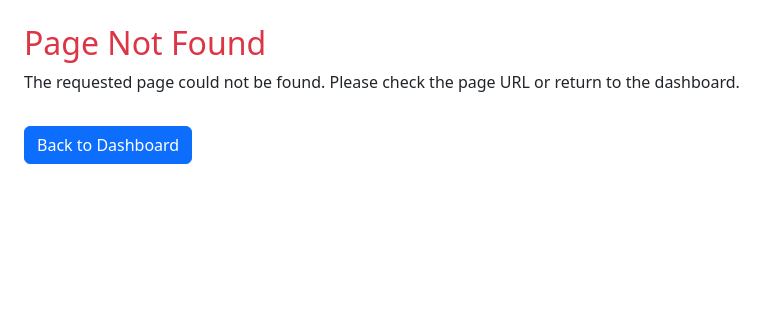
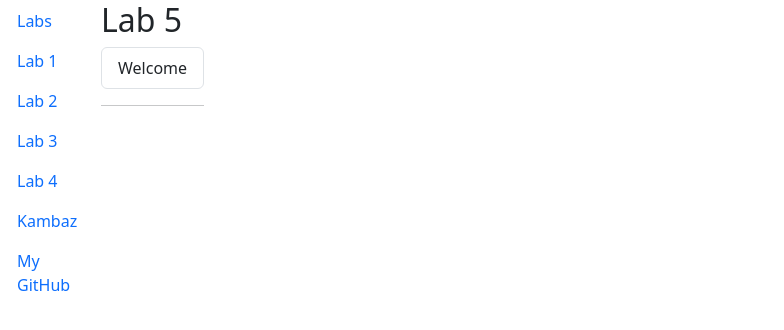
Before and after one commit to aidanroche3/kambaz-next-js, a Next.js app: page /labs/lab5 in a window 1280 px wide. Before the commit this address had no page. Shown: the top 330 px of the page, without its empty margins (0-784 px from the left). Built offline with nearby package versions, Linux system fonts and the light colour scheme.

Commit message:
Initial lab 5

```diff
--- /dev/null
+++ b/app/labs/lab5/page.tsx
@@ -0,0 +1,16 @@
+export default function Lab5() {
+  return (
+    <div id="wd-lab5">
+      <h2>Lab 5</h2>
+      <div className="list-group">
+        <a
+          href="http://localhost:4000/lab5/welcome"
+          className="list-group-item"
+        >
+          Welcome
+        </a>
+      </div>
+      <hr />
+    </div>
+  );
+}
```
